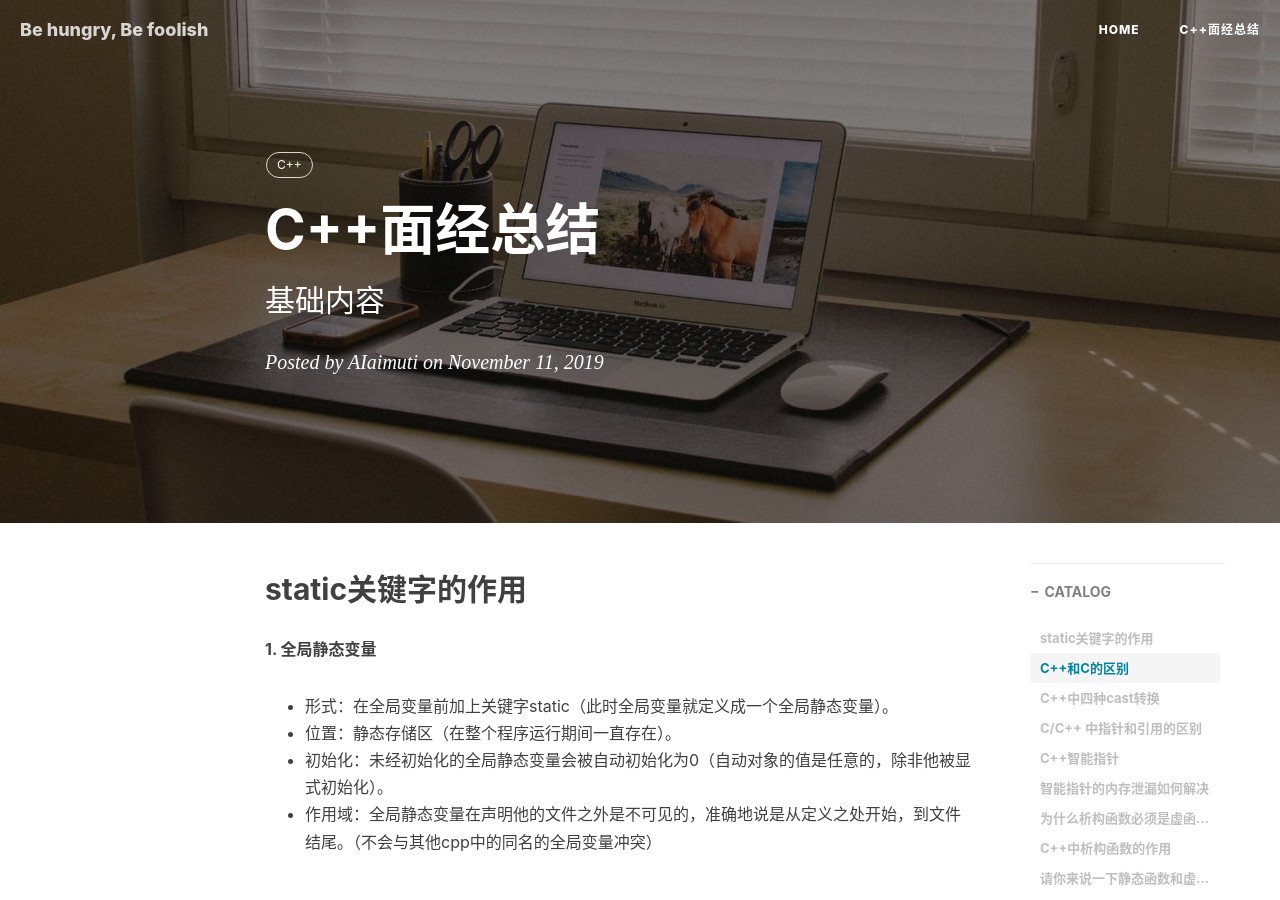
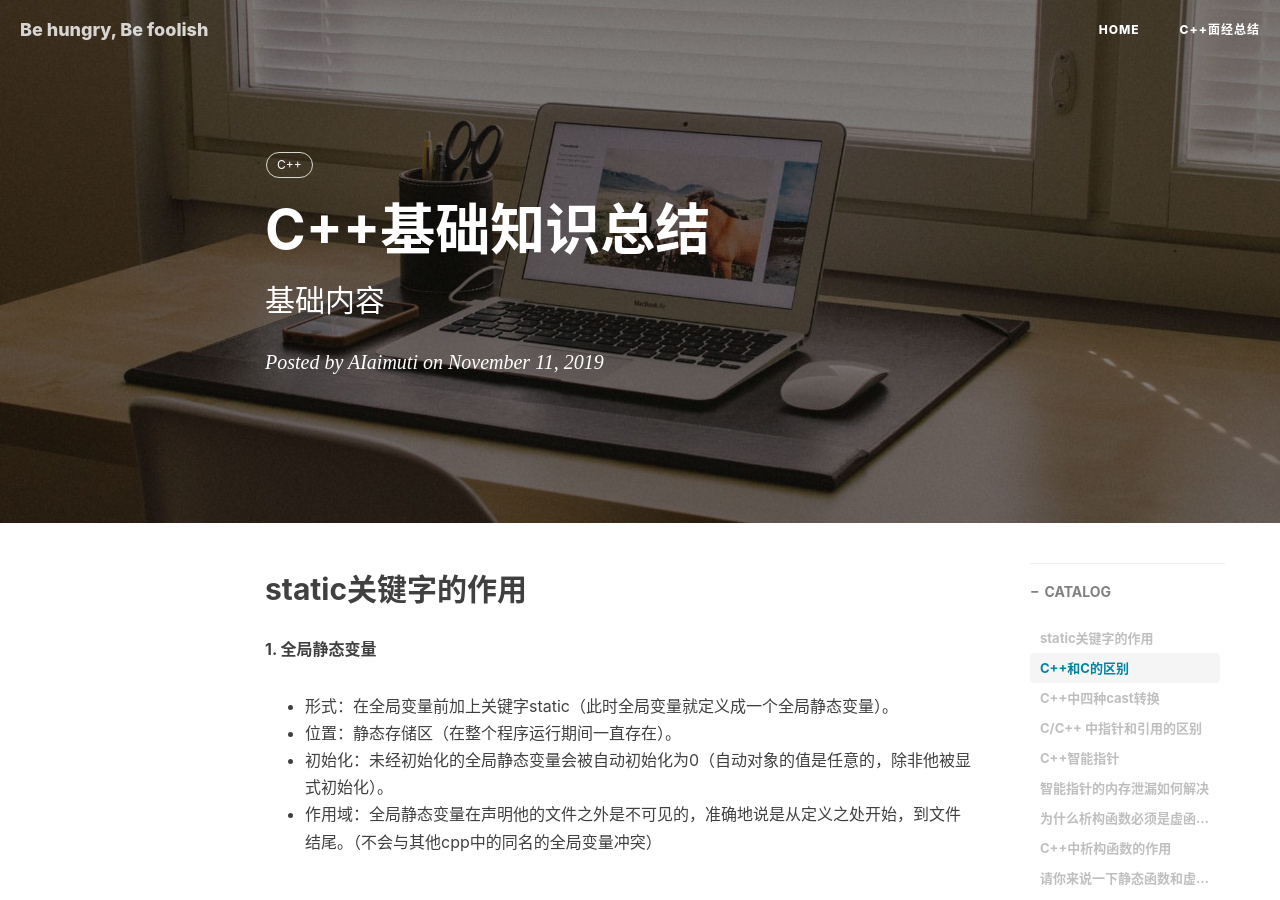
Before and after one commit to AIaimuti/aiaimuti.github.io, a Jekyll site: the page built from _posts/2019-11-12-C++.md, in a window 1280 px wide and 900 px high. Built offline with Jekyll 4.4.1, drawn with Linux system fonts in a browser that asks for light colours; nearby versions of some CDN libraries; comment, search, counter and statistics services are not loaded.

Commit message:
Update 2019-11-12-C++.md

```diff
--- a/_posts/2019-11-12-C++.md
+++ b/_posts/2019-11-12-C++.md
@@ -1,6 +1,6 @@
 ---
 layout:     post
-title:      C++面经总结
+title:      C++基础知识总结
 subtitle:   基础内容
 date:       2019-11-11
 author:     AIaimuti
```
